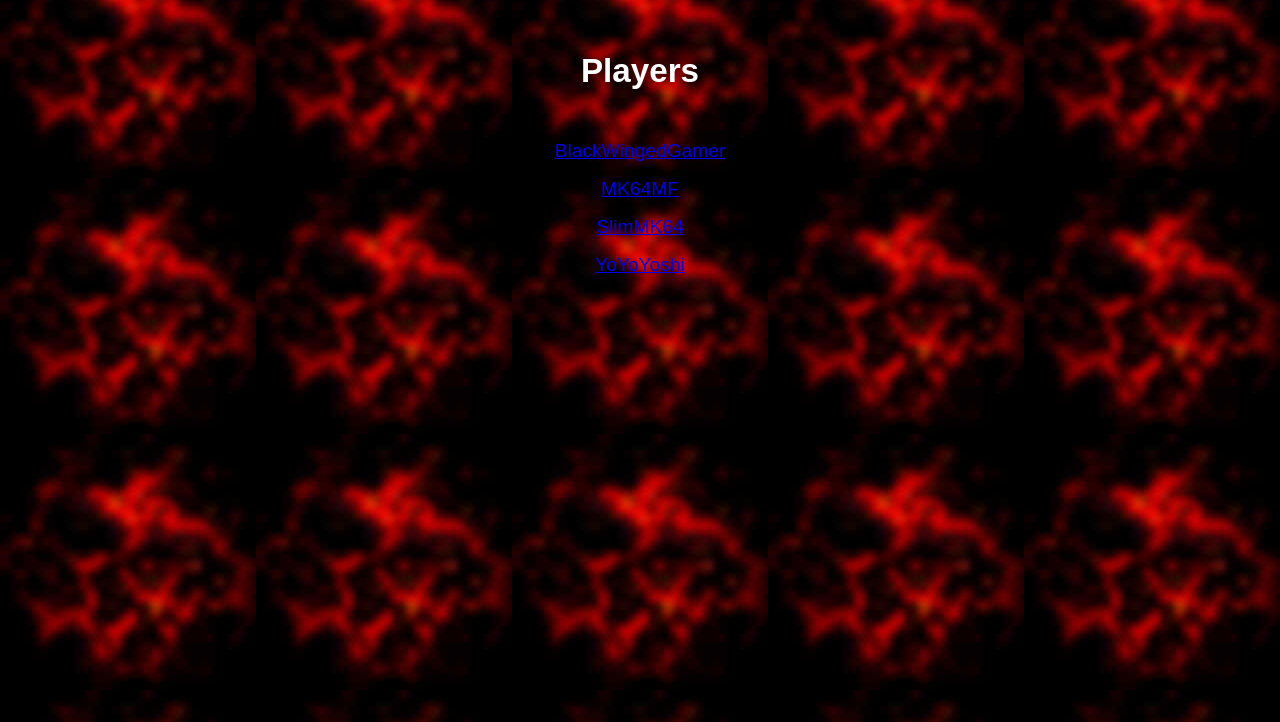
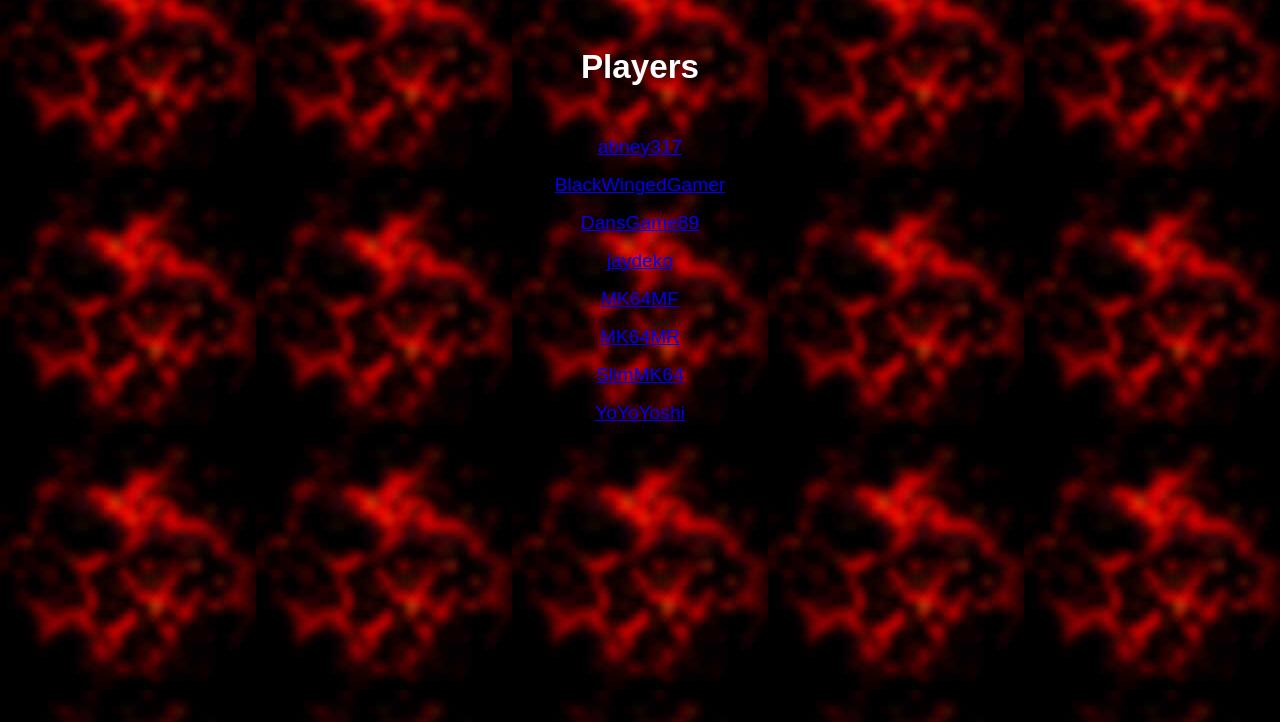
Before and after one commit to mk64mf/mk64, a plain HTML site: page players.htm in a window 1280 px wide. Shown: the part 78-800 px from the top of the page. Drawn offline with Linux system fonts and the light colour scheme.

Commit message:
Updated Players Page

```diff
--- a/players.htm
+++ b/players.htm
@@ -13,15 +13,23 @@ Leaderboard</font></big></big></big></p>
 href="rules.htm">Rules</a> - <a href="submit.htm">Submitting</a> - <a href="players.htm">Players</a>
 - <a href="romhacks.htm">Rom Hacks</a> - <a href="mk64ce.htm">MK64CE</a></font></big></p>
 
-<p align="center"><big><font face="Arial">&nbsp;</font></big></p>
+<p align="center">&nbsp;</p>
 
 <p align="center"><strong><font face="Arial"><big><big><big><big>Players</big></big></big></big></font></strong></p>
 
 <p align="center">&nbsp;</p>
 
+<p align="center"><a href="players/abney317.htm"><big><font face="Arial">abney317</font></big></a></p>
+
 <p align="center"><a href="players/blackwingedgamer.htm"><big><font face="Arial">BlackWingedGamer</font></big></a></p>
 
+<p align="center"><a href="players/dansgame89.htm"><big><font face="Arial">DansGame89</font></big></a></p>
+
+<p align="center"><a href="players/jaydeko.htm"><big><font face="Arial">jaydeko</font></big></a></p>
+
 <p align="center"><a href="players/mk64mf.htm"><font face="Arial"><big>MK64MF</big></font></a></p>
+
+<p align="center"><a href="players/mk64mr.htm"><font face="Arial"><big>MK64MR</big></font></a></p>
 
 <p align="center"><a href="players/slimmk64.htm"><font face="Arial"><big>SlimMK64</big></font></a></p>
 
```
